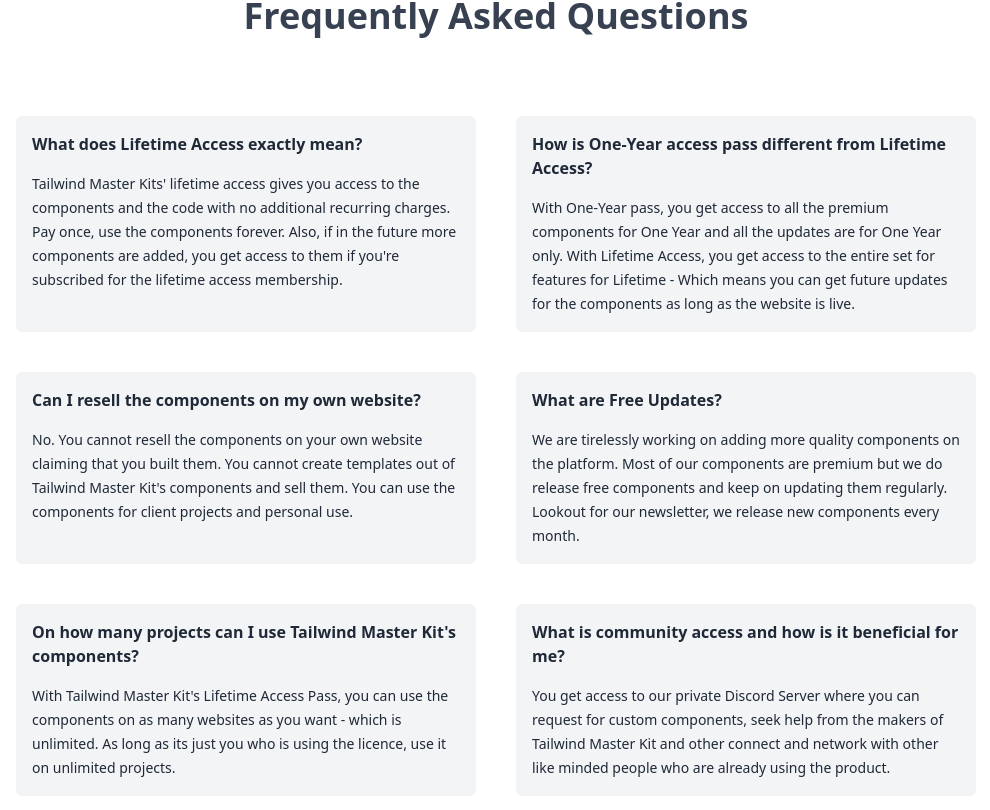
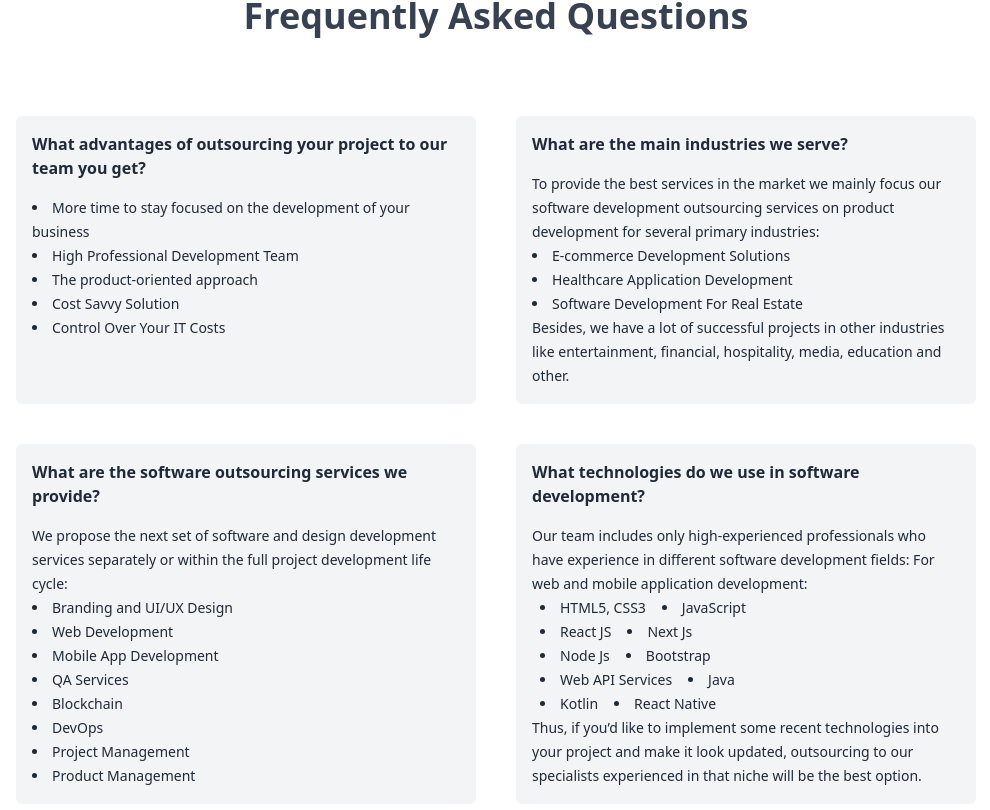
Before and after one commit to NazraSoft/NazraSoft---Website, a Next.js app: page / in a window 1280 px wide. Shown: the part 3110-3920 px from the top of the page, without its empty margins (144-1134 px from the left). Built offline with nearby package versions, Linux system fonts and the light colour scheme; no server answers.

Commit message:
Faq page

```diff
--- a/components/Faq.js
+++ b/components/Faq.js
@@ -8,35 +8,85 @@
 
         <div className="grid grid-cols-1 gap-10 mx-4 mt-20 md:grid-cols-2 md:mx-40">
           <div className="p-4 text-gray-800 bg-gray-100 rounded-md dark:text-gray-50 dark:bg-gray-700">
-      <h2 className="font-semibold text-md">What does Lifetime Access exactly mean?</h2>
-      <p className="mt-4 text-sm font-light leading-6">Tailwind Master Kits' lifetime access gives you access to the components and the code with no additional recurring charges. Pay once, use the components forever. Also, if in the future more components are added, you get access to them if you're subscribed for the lifetime access membership.</p>
+            <h2 className="font-semibold text-md">What advantages of outsourcing your project to our team you get?</h2>
+            <p className="mt-4 text-sm font-light leading-6"><li>More time to stay focused on the development of your business  </li>
+              <li>High Professional Development Team</li>
+              <li>The product-oriented approach</li>
+              <li>Cost Savvy Solution </li>
+              <li>Control Over Your IT Costs</li>
+            </p>
           </div>
           <div className="p-4 text-gray-800 bg-gray-100 rounded-md dark:text-gray-50 dark:bg-gray-700">
-      <h2 className="font-semibold text-md">How is One-Year access pass different from Lifetime Access?</h2>
-      <p className="mt-4 text-sm font-light leading-6">With One-Year pass, you get access to all the premium components for One Year and all the updates are for One Year only. With Lifetime Access, you get access to the entire set for features for Lifetime - Which means you can get future updates for the components as long as the website is live.</p>
+            <h2 className="font-semibold text-md">What are the main industries we serve?</h2>
+            <p className="mt-4 text-sm font-light leading-6">To provide the best services in the market we mainly focus our software development outsourcing services on product development for several primary industries:
+              <li>E-commerce Development Solutions</li>
+              <li>Healthcare Application Development</li>
+              <li>Software Development For Real Estate </li>
+              Besides, we have a lot of successful projects in other industries like entertainment, financial, hospitality, media, education and other.
+            </p>
           </div>
           <div className="p-4 text-gray-800 bg-gray-100 rounded-md dark:text-gray-50 dark:bg-gray-700">
-      <h2 className="font-semibold text-md">Can I resell the components on my own website?</h2>
-      <p className="mt-4 text-sm font-light leading-6">No. You cannot resell the components on your own website claiming that you built them. You cannot create templates out of Tailwind Master Kit's components and sell them. You can use the components for client projects and personal use.</p>
+            <h2 className="font-semibold text-md">What are the software outsourcing services we provide?</h2>
+            <p className="mt-4 text-sm font-light leading-6">
+              We propose the next set of  software and design development services separately or within the full project development life cycle:
+              <li>Branding and UI/UX Design</li>
+              <li>Web Development</li>
+              <li>Mobile App Development</li>
+              <li>QA Services</li>
+              <li>Blockchain</li>
+              <li>DevOps</li>
+              <li>Project Management</li>
+              <li>Product Management</li>
+            </p>
           </div>
           <div className="p-4 text-gray-800 bg-gray-100 rounded-md dark:text-gray-50 dark:bg-gray-700">
-      <h2 className="font-semibold text-md">What are Free Updates?</h2>
-      <p className="mt-4 text-sm font-light leading-6">We are tirelessly working on adding more quality components on the platform. Most of our components are premium but we do release free components and keep on updating them regularly. Lookout for our newsletter, we release new components every month.</p>
+            <h2 className="font-semibold text-md">What technologies do we use in software development?</h2>
+            <p className="mt-4 text-sm font-light leading-6">Our team includes only high-experienced professionals who have experience in different software development fields:
+              For web and mobile application development:
+              <div className='md:flex flex-row'>
+
+              <li className='mx-2'>HTML5, CSS3</li>
+              <li className='mx-2'>JavaScript</li>
+              </div>
+              <div className='md:flex flex-row'>
+
+              <li className='mx-2'>React JS</li>
+              <li className='mx-2'>Next Js</li>
+              </div>
+              <div className='md:flex flex-row'>
+
+              <li className='mx-2'>Node Js</li>
+              <li className='mx-2'>Bootstrap</li>
+              </div>
+              <div className='md:flex flex-row'>
+
+              <li className='mx-2'>Web API Services</li>
+              <li className='mx-2'>Java</li>
+              </div>
+              <div className='md:flex flex-row'>
+
+              <li className='mx-2'>Kotlin</li>
+              <li className='mx-2'>React Native</li>
+              </div>
+              Thus, if you’d like to implement some recent technologies into your project and make it look updated, outsourcing to our specialists experienced in that niche will be the best option.
+            </p>
           </div>
 
           <div className="p-4 text-gray-800 bg-gray-100 rounded-md dark:text-gray-50 dark:bg-gray-700">
-      <h2 className="font-semibold text-md">On how many projects can I use Tailwind Master Kit's components?</h2>
-      <p className="mt-4 text-sm font-light leading-6">With Tailwind Master Kit's Lifetime Access Pass, you can use the components on as many websites as you want - which is unlimited. As long as its just you who is using the licence, use it on unlimited projects.</p>
+            <h2 className="font-semibold text-md">How long does it take to start my product development?</h2>
+            <p className="mt-4 text-sm font-light leading-6">To start with, we review project requirements from the client, we get them analyzed and then inform you of the estimation results.
+              Once you are fine with the cost and time, the next step would be to create a project report document and a proposal. Our business analyst will prepare this and then we send you the same for review. Once everything has been finalized we would then take the project to the next stage, which is the development stage.
+            </p>
           </div>
 
           <div className="p-4 text-gray-800 bg-gray-100 rounded-md dark:text-gray-50 dark:bg-gray-700">
-      <h2 className="font-semibold text-md">What is community access and how is it beneficial for me?</h2>
-      <p className="mt-4 text-sm font-light leading-6">You get access to our private Discord Server where you can request for custom components, seek help from the makers of Tailwind Master Kit and other connect and network with other like minded people who are already using the product.</p>
+            <h2 className="font-semibold text-md">How do we assure privacy and confidentiality?</h2>
+            <p className="mt-4 text-sm font-light leading-6">We sign NDAs and Confidentiality Agreements as required by you. All our employees are full-time employees and are bound by company Confidentiality and Non-Disclosure clauses.
+              Additionally, for sensitive projects, we can sign custom NDAs.</p>
           </div>
         </div>
       </div>
     </div>
   )
 }
-
 export default Faq
```
Lines whose indentation alone changed are shown as unchanged.
